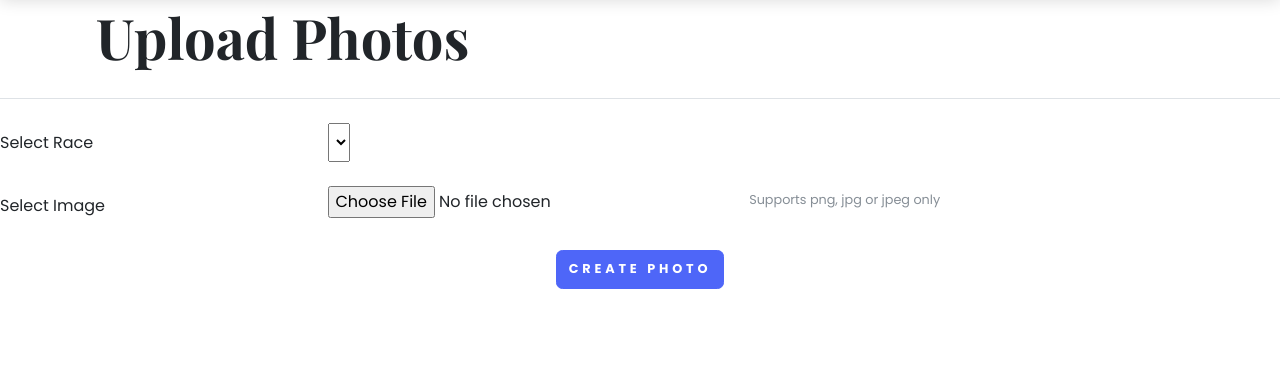
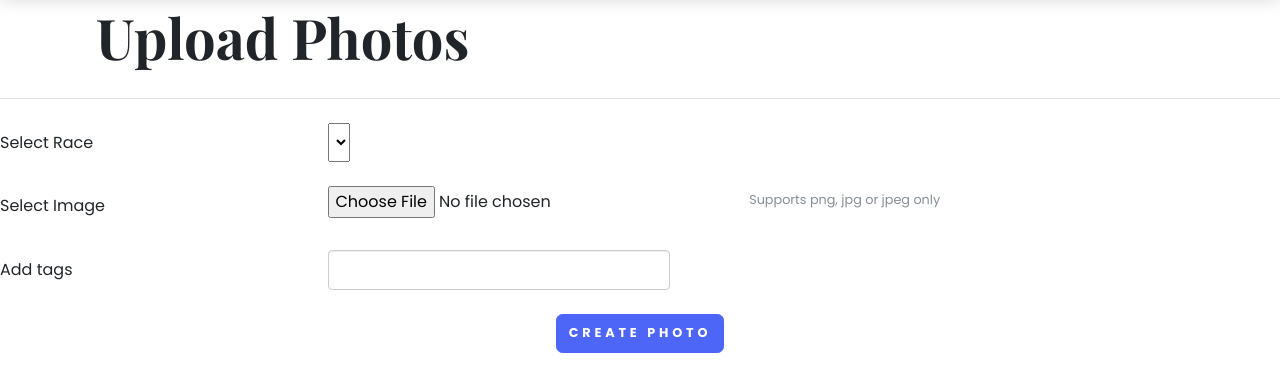
Before and after one commit to weewey/eleven, a Rails app: page /photos/new in a window 1280 px wide. Shown: the part 71-463 px from the top of the page. Run offline with Rails 7, Linux system fonts and the light colour scheme; the visitor is signed in with stand-in values (Sample User, id 1); data that the repository does not hold is empty; some libraries are stand-ins or nearby versions; some web fonts are replaced.

Commit message:
fix update and showing of tags

```diff
--- a/app/assets/javascripts/application.js
+++ b/app/assets/javascripts/application.js
@@ -17,7 +17,7 @@
 //= require bootstrap-select.min.js
 //= require ofi.min.js
 //= require swiper.min.js
-
 //= require rails-ujs
 //= require activestorage
+//= require bootstrap-tagsinput
 //= require_tree .
--- /dev/null
+++ b/app/assets/javascripts/tags-form.js
@@ -0,0 +1,9 @@
+$(document).ready( function(){
+    $('.bootstrap-tagsinput input').keydown(function( event ) {
+        if ( event.which === 13 ) {
+            $(this).blur();
+            $(this).focus();
+            return false;
+        }
+    })
+});
--- a/app/assets/stylesheets/application.css
+++ b/app/assets/stylesheets/application.css
@@ -10,12 +10,11 @@
  * files in this directory. Styles in this file should be added after the last require_* statement.
  * It is generally better to create a new file per style scope.
  *
- *= require bootstrap.min.css
  *= require nouislider.css
  *= require swiper.min.css
  *= require magnific-popup.css
-
  *= require font-awesome
+*= require bootstrap.min.css
  *= require_tree .
  *= require_self
  */
--- /dev/null
+++ b/app/assets/stylesheets/bootstrap-tagsinput.css
@@ -0,0 +1,55 @@
+.bootstrap-tagsinput {
+  background-color: #fff;
+  border: 1px solid #ccc;
+  box-shadow: inset 0 1px 1px rgba(0, 0, 0, 0.075);
+  display: inline-block;
+  padding: 4px 6px;
+  color: #555;
+  vertical-align: middle;
+  border-radius: 4px;
+  max-width: 100%;
+  line-height: 22px;
+  cursor: text;
+}
+.bootstrap-tagsinput input {
+  border: none;
+  box-shadow: none;
+  outline: none;
+  background-color: transparent;
+  padding: 0 6px;
+  margin: 0;
+  width: auto;
+  max-width: inherit;
+}
+.bootstrap-tagsinput.form-control input::-moz-placeholder {
+  color: #777;
+  opacity: 1;
+}
+.bootstrap-tagsinput.form-control input:-ms-input-placeholder {
+  color: #777;
+}
+.bootstrap-tagsinput.form-control input::-webkit-input-placeholder {
+  color: #777;
+}
+.bootstrap-tagsinput input:focus {
+  border: none;
+  box-shadow: none;
+}
+.bootstrap-tagsinput .tag {
+  margin-right: 2px;
+  color: white;
+}
+.bootstrap-tagsinput .tag [data-role="remove"] {
+  margin-left: 8px;
+  cursor: pointer;
+}
+.bootstrap-tagsinput .tag [data-role="remove"]:after {
+  content: "x";
+  padding: 0px 2px;
+}
+.bootstrap-tagsinput .tag [data-role="remove"]:hover {
+  box-shadow: inset 0 1px 0 rgba(255, 255, 255, 0.2), 0 1px 2px rgba(0, 0, 0, 0.05);
+}
+.bootstrap-tagsinput .tag [data-role="remove"]:hover:active {
+  box-shadow: inset 0 3px 5px rgba(0, 0, 0, 0.125);
+}
--- a/app/controllers/photos_controller.rb
+++ b/app/controllers/photos_controller.rb
@@ -48,8 +48,9 @@ class PhotosController < ApplicationController
 
   # PATCH/PUT /photos/1
   def update
-    tags = photo_params['tags'].split(',').map(&:strip)
-    if @photo.update(photo_params.merge({'tags' => tags}))
+    tags = photo_params['tags_comma_separated'].split(',').map(&:strip)
+    update_params =  photo_params.to_hash.merge({'tags' => tags}).except("tags_comma_separated")
+    if @photo.update(update_params)
       redirect_to @photo, notice: 'Photo was successfully updated.'
     else
       render :edit
@@ -69,6 +70,6 @@ class PhotosController < ApplicationController
   end
 
   def photo_params
-    params.require(:photo).permit(:image, :race_id, :photographer_id, :tags)
+    params.require(:photo).permit(:image, :race_id, :photographer_id, :tags, :tags_comma_separated)
   end
 end
--- a/app/models/photo.rb
+++ b/app/models/photo.rb
@@ -9,4 +9,7 @@ class Photo < ApplicationRecord
 
   validates_inclusion_of :race_official, in: [true, false], :message => "value is required"
 
+  def tags_comma_separated
+    tags.join(',')
+  end
 end
--- a/app/views/photos/_form.html.erb
+++ b/app/views/photos/_form.html.erb
@@ -1,9 +1,11 @@
+<% javascript_include_tag 'tags-form' %>
+
 <%= form_for @photo, class: 'form-horizontal' do |f| %>
 
   <div class="form-group row">
     <label for="race" class="col-3 col-form-label">Select Race</label>
     <div class="col-4 input-group">
-      <%= f.collection_select :race_id, Race.order(:name), :id, :name_with_year , include_blank: true %>
+      <%= f.collection_select :race_id, Race.order(:name), :id, :name_with_year, include_blank: true %>
     </div>
   </div>
 
@@ -15,6 +17,13 @@
     <small class="form-text text-muted">Supports png, jpg or jpeg only</small>
   </div>
 
+  <div class="form-group row">
+    <label for="tags" class="col-3 col-form-label">Add tags</label>
+    <div class="col-4 input-group">
+      <%= f.text_field :tags_comma_separated, 'data-role' => 'tagsinput' %>
+    </div>
+  </div>
+
   <div class="text-center">
     <%= f.submit class: 'btn btn-primary' %>
   </div>
--- a/config/application.rb
+++ b/config/application.rb
@@ -28,6 +28,5 @@ module Eleven
     Dir["#{Rails.root}/app/models/*"].each do |path|
       config.autoload_paths << path
     end
-
   end
 end
--- a/config/initializers/assets.rb
+++ b/config/initializers/assets.rb
@@ -13,4 +13,4 @@ Rails.application.config.assets.paths << Rails.root.join('app', 'assets', 'javas
 # Precompile additional assets.
 # application.js, application.css, and all non-JS/CSS in the app/assets
 # folder are already added.
-Rails.application.config.assets.precompile += %w[ theme.js theme.css home.js ]
+Rails.application.config.assets.precompile += %w[ theme.js theme.css home.js bootstrap-tagsinput.js tags-form.js]
```
Also changed, not shown: app/views/photos/show.html.erb (+3 -7 lines), spec/controllers/photos_controller_spec.rb (+1 -1 lines), Gemfile.lock, app/assets/javascripts/bootstrap-tagsinput.js (added).
